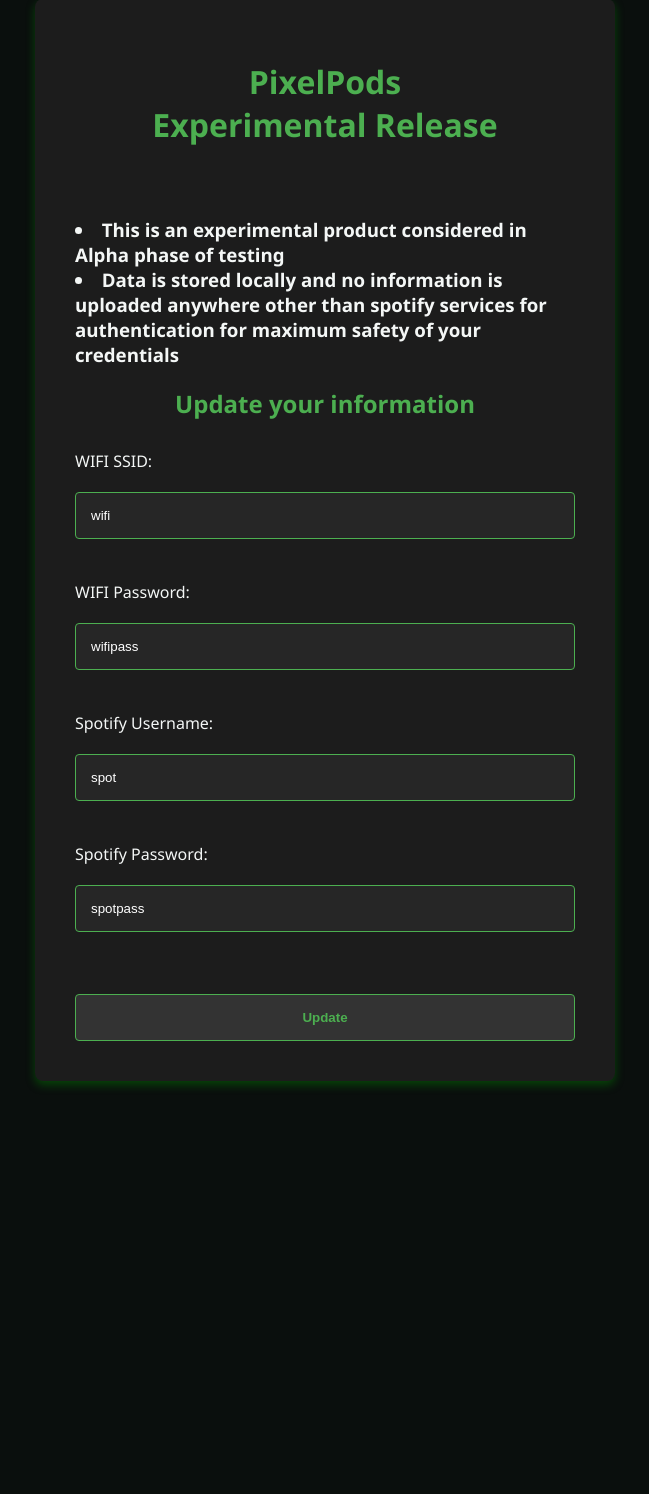
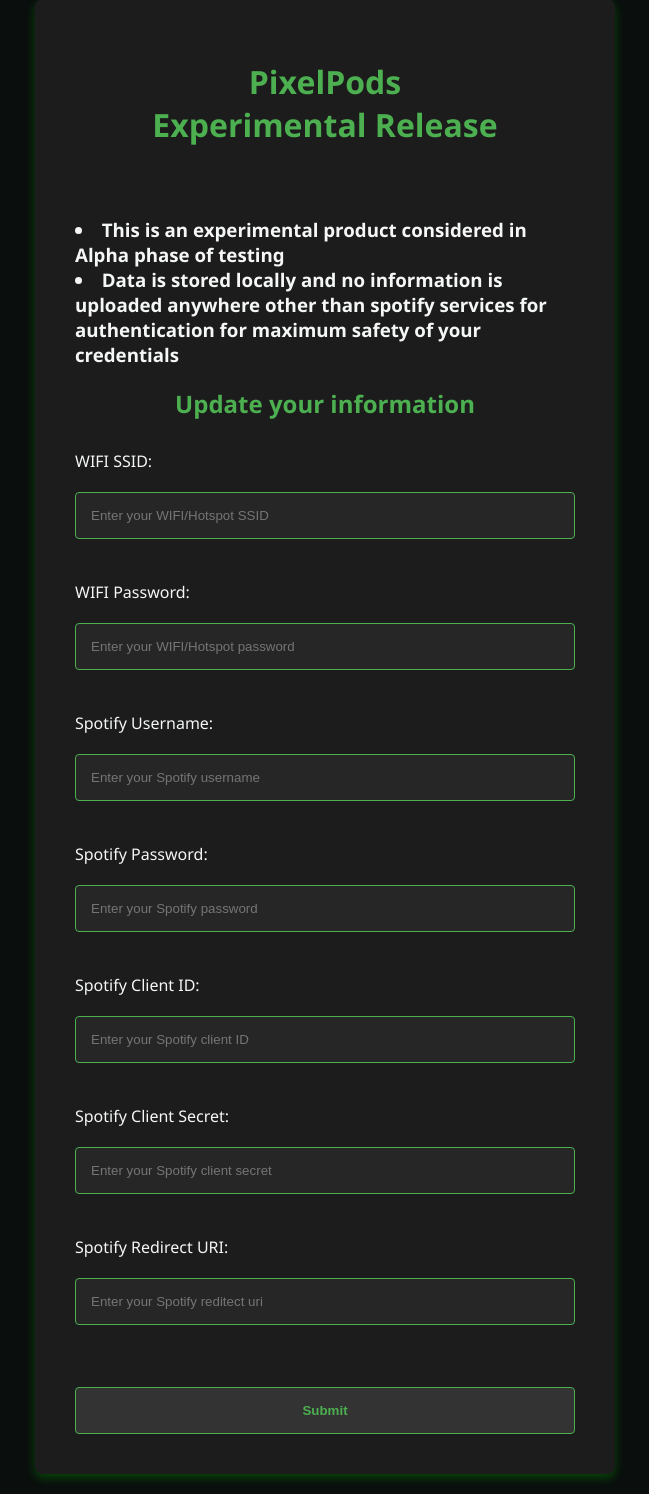
Before and after one commit to Aldri-K/PixelPods, a Flask app: page /update in a window 1280 px wide. Shown: the part 21-1515 px from the top of the page, without its empty margins (315-964 px from the left). Before the commit the page ends 1109 px from the top, so only its background shows below. Run offline with Flask 3, Linux system fonts and the light colour scheme.

Commit message:
menu updates

```diff
--- a/site/v2/app.py
+++ b/site/v2/app.py
@@ -1,51 +1,91 @@
 from flask import Flask, request, render_template, redirect, url_for
+from dotenv import load_dotenv, set_key
 import os
-
-script_path= os.path.dirname(os.path.abspath(__file__))
 
 app = Flask(__name__)
 
-def check_user_data_exists():
-    """Check if user data already exists."""
-    return os.path.exists(f"{script_path}\\user_information.txt") and os.path.getsize(f"{script_path}\\user_information.txt") > 0
+load_dotenv()
+# Assuming the .env file is in the same directory as this script
+dotenv_path = '.env'
 
 @app.route('/', methods=['GET', 'POST'])
 def form():
-    # Check if data already exists
-    if check_user_data_exists():
-        # Redirect to update page if data exists
+    if request.method == 'POST':
+        user_info = {
+            'wifi_ssid' : request.form['wifi_ssid'],
+            'wifi_password' : request.form['wifi_password'],
+            'spotify_username' : request.form['spotify_username'],
+            'spotify_password' : request.form['spotify_password'],
+            'spotify_client_secret' : request.form['spotify_client_secret'],
+            'spotify_client_id' : request.form['spotify_client_id'],
+            'spotify_redirect_uri' : request.form['spotify_redirect_uri']
+        }
+
+        # Save the information to the .env file
+        for key, value in user_info.items():
+            set_key(dotenv_path, key, value)
+
         return redirect(url_for('update'))
-
-    if request.method == 'POST':
-        # Extract information from form data
-        wifi_ssid = request.form['wifi_ssid']
-        wifi_password = request.form['wifi_password']
-        spotify_username = request.form['spotify_username']
-        spotify_password = request.form['spotify_password']
-
-        # Store the information in a text file
-        with open(f"{script_path}\\user_information.txt", "w") as file:
-            file.write(f"{wifi_ssid},{wifi_password},{spotify_username},{spotify_password}\n")
-
-        return 'Information Submitted Successfully!'
 
     return render_template('form.html')
 
 @app.route('/update', methods=['GET', 'POST'])
 def update():
-    # Assume the first line contains the existing user data
-    with open(f"{script_path}\\user_information.txt", "r") as file:
-        user_data = file.readline().strip().split(',')
+    if request.method == 'POST':
+        user_info = {
+            'wifi_ssid' : request.form['wifi_ssid'],
+            'wifi_password' : request.form['wifi_password'],
+            'spotify_username' : request.form['spotify_username'],
+            'spotify_password' : request.form['spotify_password'],
+            'spotify_client_secret' : request.form['spotify_client_secret'],
+            'spotify_client_id' : request.form['spotify_client_id'],
+            'spotify_redirect_uri' : request.form['spotify_redirect_uri']
+        }
 
-    if request.method == 'POST':
-        # Update the information in the text file
-        with open(f"{script_path}\\user_information.txt", "w") as file:
-            file.write(f"{request.form['wifi_ssid']},{request.form['wifi_password']},{request.form['spotify_username']},{request.form['spotify_password']}\n")
+        # Update the information in the .env file
+        for key, value in user_info.items():
+            set_key(dotenv_path, key, value)
 
-        return 'Information Updated Successfully! '
+        return 'Information Updated Successfully!'
 
-    # Pre-fill the form with the existing user data
+    # Load the existing user data to pre-fill the form
+    user_data = {
+        'wifi_ssid' : os.getenv('wifi_ssid', ''),
+        'wifi_password': os.getenv('wifi_password', ''),
+        'username': os.getenv('spotify_username', ''),
+        'spotify_username': os.getenv('spotify_password', ''),
+        'spotify_client_secret': os.getenv('spotify_client_secret', ''),
+        'spotify_client_id': os.getenv('spotify_client_id', ''),
+        'spotify_redirect_uri': os.getenv('spotify_redirect_uri', '')
+    }
+
     return render_template('update_form.html', user_data=user_data)
+
+
+@app.route('/menu')
+def menu():
+    return render_template('menu.html')
+
+# Placeholder routes for each action
+@app.route('/change-wifi')
+def change_wifi():
+    return 'Change WiFi Page Placeholder'
+
+@app.route('/change-spot')
+def change_spot():
+    return 'Change Spot Page Placeholder'
+
+@app.route('/display-options')
+def display_options():
+    return 'Display Options Page Placeholder'
+
+@app.route('/toggle-base-image', methods=['POST'])
+def toggle_base_image():
+    display_base_image = 'displayBaseImage' in request.form
+    # Here you would typically save this preference somewhere, such as in a session or a database
+    print(f"Display base image: {display_base_image}")  # Placeholder action
+
+    return redirect(url_for('menu'))
 
 if __name__ == '__main__':
     app.run(debug=True)
--- a/site/v2/static/style.css
+++ b/site/v2/static/style.css
@@ -20,6 +20,13 @@
     max-width: 500px;
     width: 100%;
 }
+
+.menu-buttons {
+    display: flex;
+    flex-direction: column;
+    gap: 15px; /* Adjusts the space between buttons */
+}
+
 
 h2 {
     text-align: center;
--- a/site/v2/templates/form.html
+++ b/site/v2/templates/form.html
@@ -13,12 +13,17 @@
             All data is stored locally and no information is uploaded anywhere for maximum safety of your credentials</h3>
 
         <h2>Enter your information</h2>
+        <h3>After Entering your information if you change the wifi ssid and password you will need to make the same changes to your wifi/hotspot</h3>
+        <h1>If you lose the details to your login you will need to factory reset</h1>
 
         <form method="POST">
             WIFI SSID: <input type="text" name="wifi_ssid" placeholder="Enter your WIFI/Hotspot SSID"><br>
             WIFI Password: <input type="text" name="wifi_password" placeholder="Enter your WIFI/Hotspot password"><br>
             Spotify Username: <input type="text" name="spotify_username" placeholder="Enter your Spotify username"><br>
             Spotify Password: <input type="text" name="spotify_password" placeholder="Enter your Spotify password"><br>
+            Spotify Client ID: <input type="text" name="spotify_client_id" placeholder="Enter your Spotify client ID"><br>
+            Spotify Client Secret: <input type="text" name="spotify_client_secret" placeholder="Enter your Spotify client secret"><br>
+            Spotify Redirect URI: <input type="text" name="spotify_redirect_uri" placeholder="Enter your Spotify reditect uri"><br>
             <input type="submit" value="Submit">
         </form>
 
--- a/site/v2/templates/update_form.html
+++ b/site/v2/templates/update_form.html
@@ -17,11 +17,14 @@
         <h2>Update your information</h2>
 
         <form method="POST">
-            WIFI SSID: <input type="text" name="wifi_ssid" value="{{ user_data[0] }}"><br>
-            WIFI Password: <input type="text" name="wifi_password" value="{{ user_data[1] }}"><br>
-            Spotify Username: <input type="text" name="spotify_username" value="{{ user_data[2] }}"><br>
-            Spotify Password: <input type="text" name="spotify_password" value="{{ user_data[3] }}"><br>
-            <input type="submit" value="Update">
+            WIFI SSID: <input type="text" name="wifi_ssid" placeholder="Enter your WIFI/Hotspot SSID"><br>
+            WIFI Password: <input type="text" name="wifi_password" placeholder="Enter your WIFI/Hotspot password"><br>
+            Spotify Username: <input type="text" name="spotify_username" placeholder="Enter your Spotify username"><br>
+            Spotify Password: <input type="text" name="spotify_password" placeholder="Enter your Spotify password"><br>
+            Spotify Client ID: <input type="text" name="spotify_client_id" placeholder="Enter your Spotify client ID"><br>
+            Spotify Client Secret: <input type="text" name="spotify_client_secret" placeholder="Enter your Spotify client secret"><br>
+            Spotify Redirect URI: <input type="text" name="spotify_redirect_uri" placeholder="Enter your Spotify reditect uri"><br>
+            <input type="submit" value="Submit">
         </form>
 
     </div>
```
Also changed, not shown: code/fbi_vlc.py (added, +94 -0 lines), site/v2/qr.py (added, +17 -0 lines), site/v2/templates/menu.html (added, +32 -0 lines), code/OLD_CODE/templates/video.html (renamed from code/templates/video.html), 2 other files.
